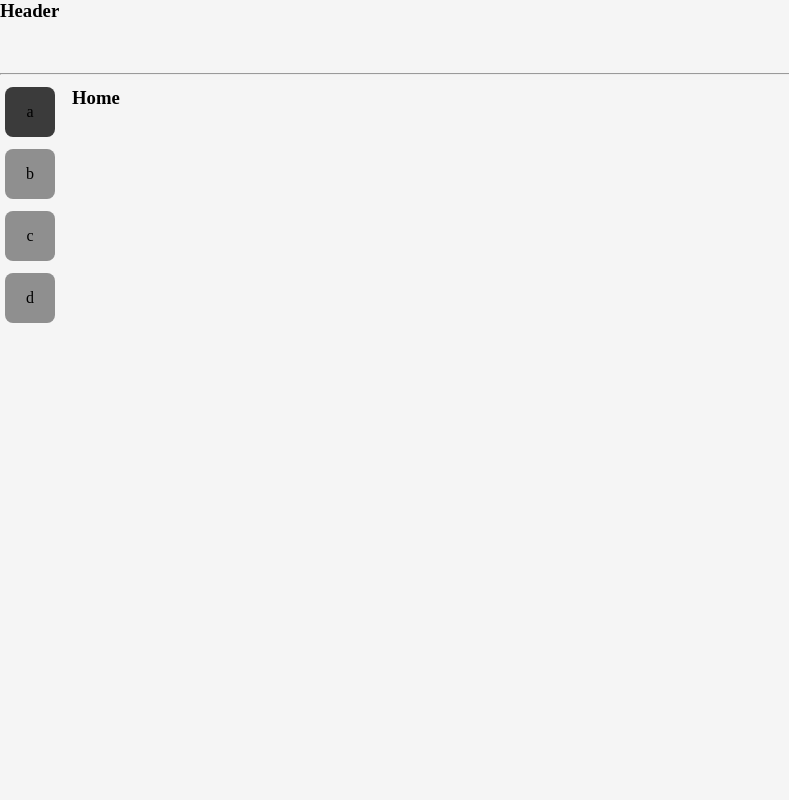
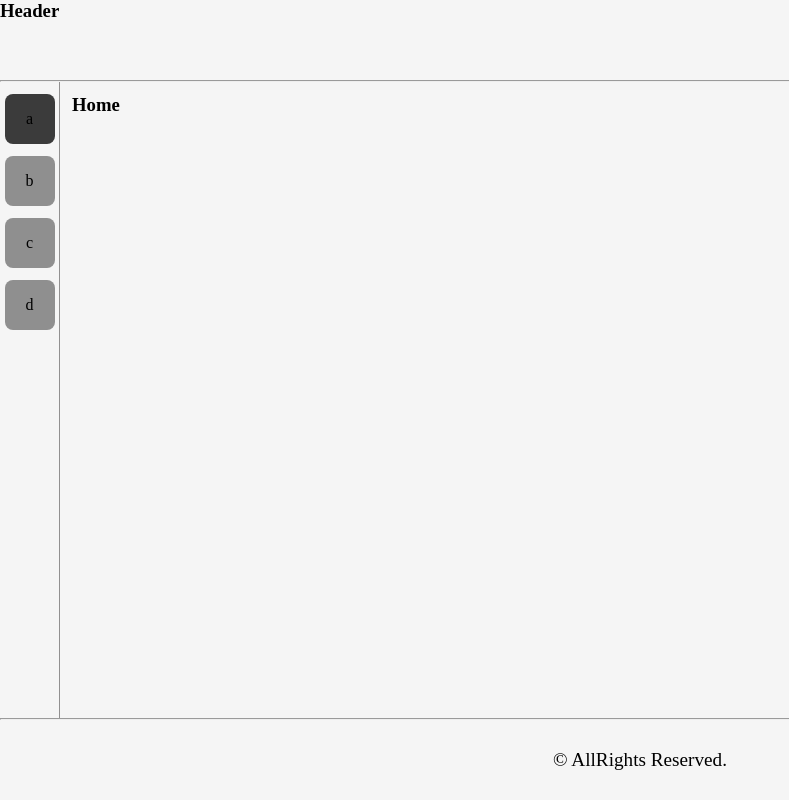
Before and after one commit to asianzuhenry/Kitante-Hill-School-v2, a plain HTML site: page index.html in a window 1280 px wide. Shown: the whole page, without its empty margins (0-789 px from the left). Drawn offline with Linux system fonts and the light colour scheme.

Commit message:
Added the footer section

```diff
--- a/css/style.css
+++ b/css/style.css
@@ -10,11 +10,26 @@ body {
   flex-direction: column;
 }
 
-header {
+header,
+footer {
   background-color: whitesmoke;
   height: 10vh;
   width: 100%;
   top: 0;
+}
+footer {
+  font-size: larger;
+  display: flex;
+  align-items: center;
+  justify-content: center;
+}
+footer {
+  color: rgb(0, 0, 0);
+  font-size: larger;
+  text-align: center;
+}
+main {
+  height: 80vh;
 }
 
 .navigation-wrapper {
@@ -24,6 +39,7 @@ height: 100%;
 }
 
 .navigation {
+  border-right: 1px solid rgb(145, 144, 144);
   background-color: whitesmoke;
   width: 60px;
   height: 100%;
@@ -49,7 +65,6 @@ height: 100%;
 }
 .navigation ul li.current {
   background-color: rgb(59, 59, 59);
-
 }
 
 .wrapper {
--- a/index.html
+++ b/index.html
@@ -13,7 +13,9 @@
         <h3>Header</h3>
     </header>
     <hr>
-    <div class="navigation-wrapper">
+    <main>
+
+        <div class="navigation-wrapper">
         <div class="navigation">
             <nav>
                 <ul>
@@ -31,6 +33,9 @@
 
         </div>
     </div>
+</main>
+<hr>
+<footer><p>&copy; AllRights Reserved.</p></footer>
 
     <script src="./js/script.js"></script>
 </body>
```
Lines whose indentation alone changed are shown as unchanged.
